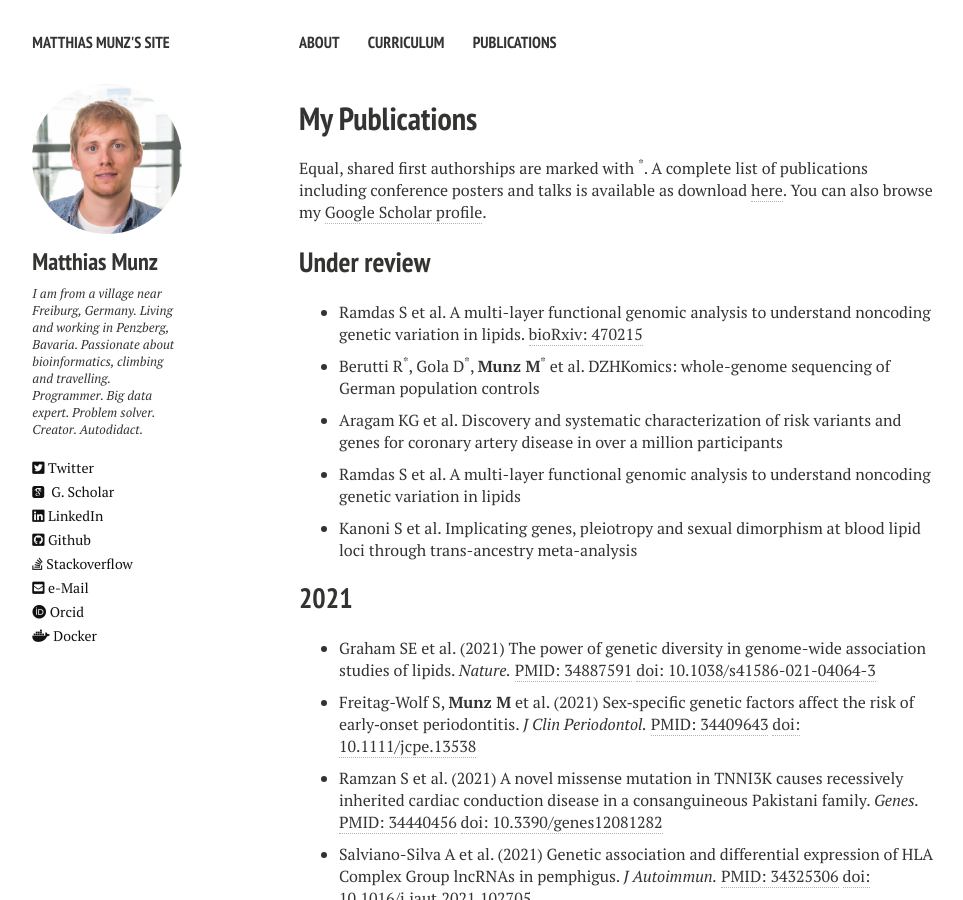
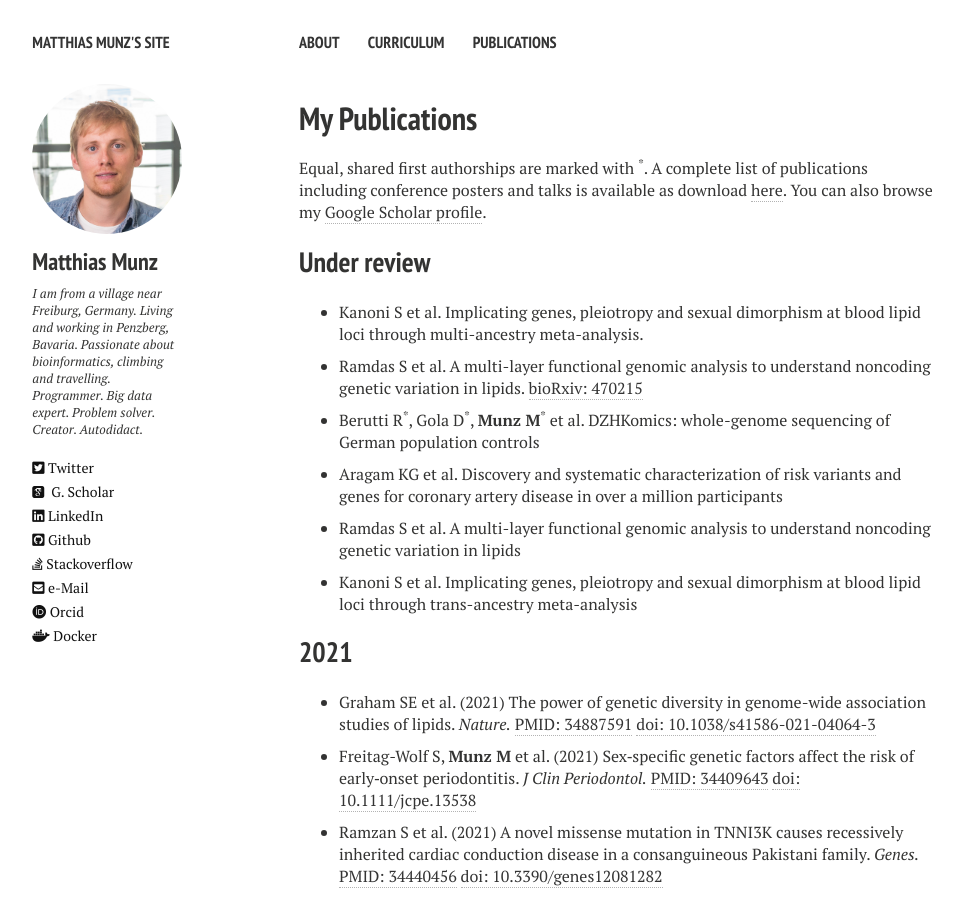
Before and after one commit to matmu/matmu.github.io-deprecated, a Jekyll site: the page built from _pages/publications.md, in a window 1280 px wide and 900 px high. Shown: the whole window, without its empty margins (21-984 px from the left). Built offline with Jekyll 4.4.1, drawn with Linux system fonts in a browser that asks for light colours; nearby versions of some CDN libraries.

Commit message:
Update publications.yml

```diff
--- a/_data/publications.yml
+++ b/_data/publications.yml
@@ -1,6 +1,10 @@
 
 - year: "Under review"
   publications:
+    - authors: "Kanoni S et al."
+      title: "Implicating genes, pleiotropy and sexual dimorphism at blood lipid loci through multi-ancestry meta-analysis."
+      medrxiv: 21267852
+      medrxiv_link: "https://doi.org/10.1101/2021.12.15.21267852"
     - authors: "Ramdas S et al."
       title: "A multi-layer functional genomic analysis to understand noncoding genetic variation in lipids."
       biorxiv: 470215
```
